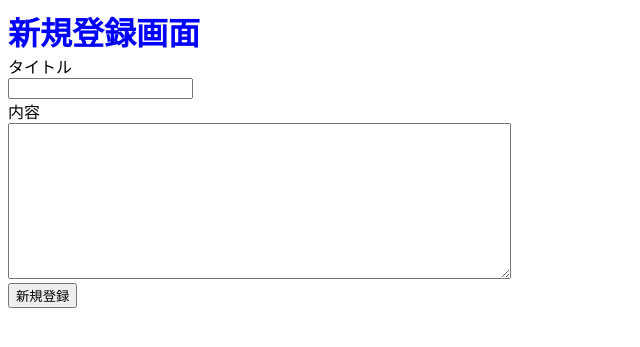
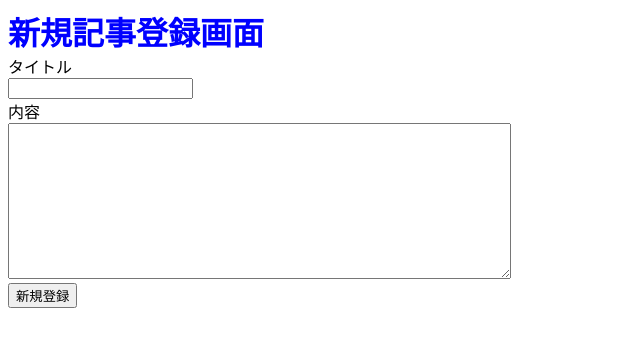
Before and after one commit to hapihapi777/flaskblog2, a Flask app: template templates/create.html in a window 1280 px wide. Shown: the top 347 px of the page, without its empty margins (0-640 px from the left). Run offline with Flask 2, Linux system fonts and the light colour scheme; the template is opened without the code that fills it, so the values that code supplies are empty; some libraries are stand-ins or nearby versions.

Commit message:
create.html修正

```diff
--- a/templates/create.html
+++ b/templates/create.html
@@ -1,6 +1,6 @@
 {% extends 'base.html' %}
 {% block content %}
-<h1>新規登録画面</h1>
+<h1>新規記事登録画面</h1>
 
 <form action="do_create" method="POST">
     <label for="title">タイトル</label>
```
